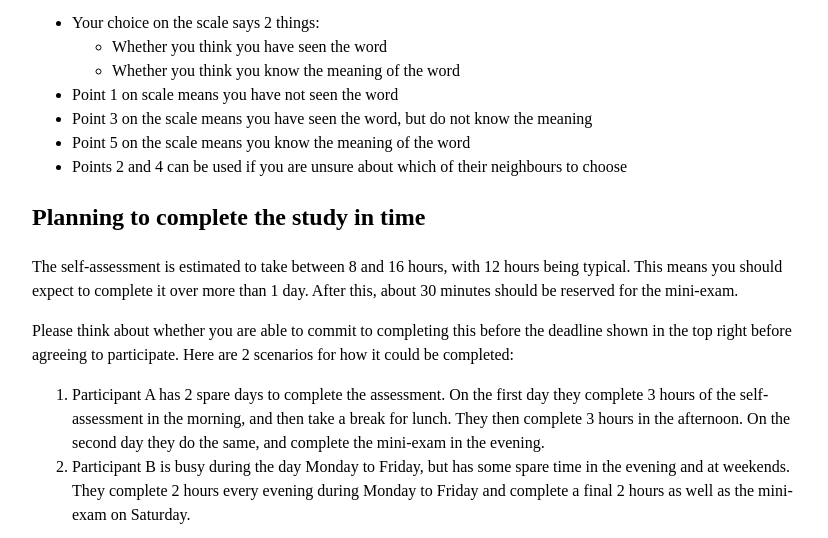
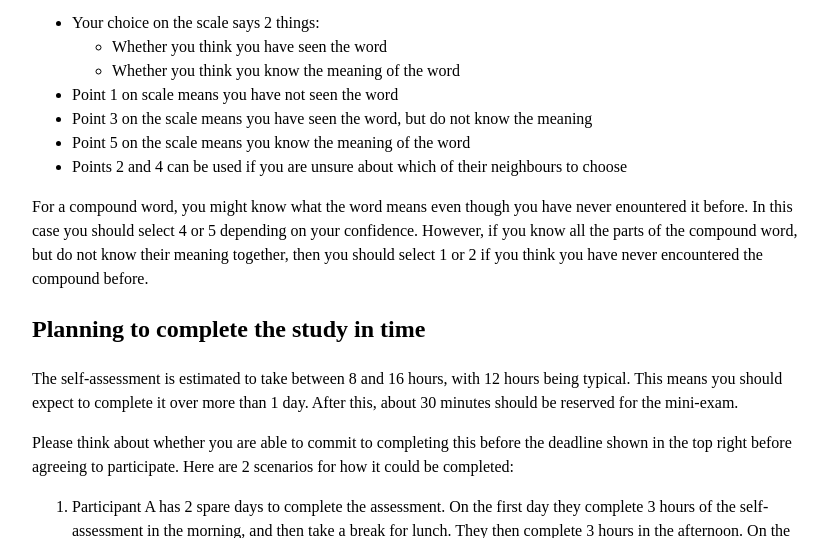
Before and after one commit to frankier/finnvocabcollect, a Python web app: template selfassess/selfassess/templates/terms.html in a window 1280 px wide. Shown: the part 637-1175 px from the top of the page, without its empty margins (224-1052 px from the left). Run offline with Jinja, Linux system fonts and the light colour scheme; the template is opened without the code that fills it, so the values that code supplies are empty.

Commit message:
Add explanation of compounds wrt rating scale

```diff
--- a/selfassess/selfassess/templates/terms.html
+++ b/selfassess/selfassess/templates/terms.html
@@ -37,6 +37,15 @@
             <li>Point 5 on the scale means you know the meaning of the word</li>
             <li>Points 2 and 4 can be used if you are unsure about which of their neighbours to choose</li>
         </ul>
+
+        <p>
+            For a compound word, you might know what the word means even though
+            you have never enountered it before. In this case you should select
+            4 or 5 depending on your confidence. However, if you know all the
+            parts of the compound word, but do not know their meaning together,
+            then you should select 1 or 2 if you think you have never
+            encountered the compound before.
+        </p>
 
         <h2>Planning to complete the study in time</h2>
 
```
